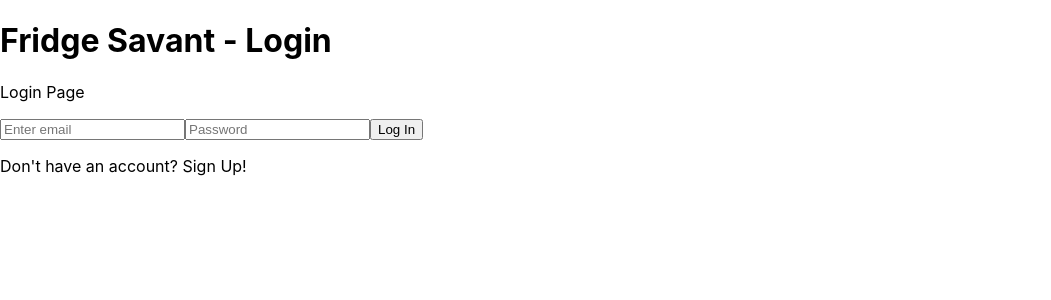
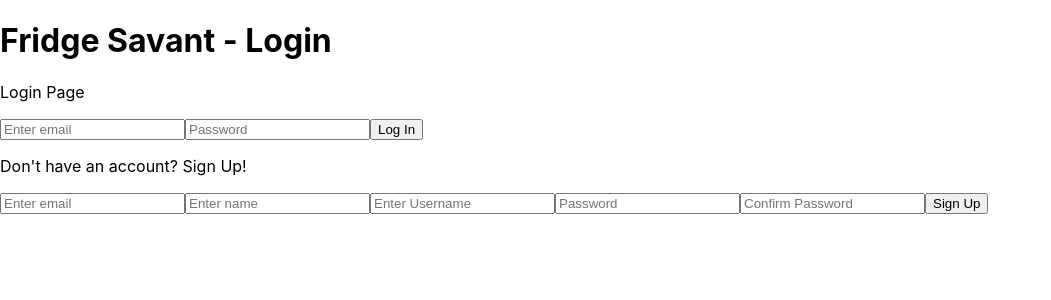
Before and after one commit to fwill22/fridge-savant-client, a React (Create React App) app: page /login in a window 1280 px wide. Shown: the top 300 px of the page, without its empty margins (0-1051 px from the left). Built offline with nearby package versions, Linux system fonts and the light colour scheme.

Commit message:
added sign up form component - need to remove from login page and add into handle signupclick function

```diff
--- a/src/components/logInForm/index.js
+++ b/src/components/logInForm/index.js
@@ -2,7 +2,7 @@ import React, { useState } from 'react';
 import './index.css';
 
 const LogInForm = ({ handleSignUpClick }) => {
-  const [logInDeatils, setLogInDetails] = useState({
+  const [logInDetails, setLogInDetails] = useState({
     email : "",
     password : ""
   })
@@ -27,12 +27,12 @@ const LogInForm = ({ handleSignUpClick }) => {
       <input type="email"
              id="email"
              placeholder="Enter email"
-             value={logInDeatils.email}
+             value={logInDetails.email}
              onChange={handleChange} />
       <input type='password'
              id = 'password'
              placeholder='Password'
-             value={logInDeatils.password}
+             value={logInDetails.password}
              onChange={handleChange} />
       <button type='submit'
               onClick={handleSubmitClick} >
--- a/src/components/signUp/index.js
+++ b/src/components/signUp/index.js
@@ -0,0 +1,65 @@
+import React, { useState } from 'react';
+import './index.css';
+
+const SignUpForm = () => {
+  const [signUpDetails, setSignUpDetails] = useState({
+    email : "",
+    name : "",
+    username : "",
+    password : "",
+    confirmPassword : ""
+  })
+
+  const handleChange = (event) => {
+    const {id, value} = event.target
+    setSignUpDetails(prevState => ({
+      ...prevState,
+      [id] : value
+    }))
+  }
+
+  const handleSubmitClick = (event) => {
+    event.preventDefault()
+    //create user API call
+  }
+
+
+
+  return (
+    <div className='logInForm'>
+      <input type="email"
+             id="email"
+             placeholder="Enter email"
+             value={signUpDetails.email}
+             onChange={handleChange} />
+      <input type="text"
+             id="name"
+             placeholder="Enter name"
+             value={signUpDetails.name}
+             onChange={handleChange} />
+      <input type="text"
+             id="username"
+             placeholder="Enter Username"
+             value={signUpDetails.username}
+             onChange={handleChange} />
+      <input type='password'
+             id = 'password'
+             placeholder='Password'
+             value={signUpDetails.password}
+             onChange={handleChange} />
+      <input type='password'
+             id = 'confirmPassword'
+             placeholder='Confirm Password'
+             value={signUpDetails.confirmPassword}
+             onChange={handleChange} />
+      <button type='submit'
+              onClick={handleSubmitClick} >
+        Sign Up
+      </button>
+    </div>
+  )
+}
+
+//close button to delete this component
+
+export default SignUpForm
--- a/src/webpages/login.js
+++ b/src/webpages/login.js
@@ -1,10 +1,12 @@
 import React from 'react'
 import LogInForm from '../components/logInForm'
+import SignUpForm from '../components/signUp'
 
 const Login = () => {
 
   const handleSignUpClick = (event) => {
     console.log('test')
+    //display sign up form component here
   }
 
   return (
@@ -12,6 +14,7 @@ const Login = () => {
       <h1>Fridge Savant - Login</h1>
       <p>Login Page</p>
       <LogInForm handleSignUpClick={handleSignUpClick} />
+      <SignUpForm />
     </div>
   )
 }
```
